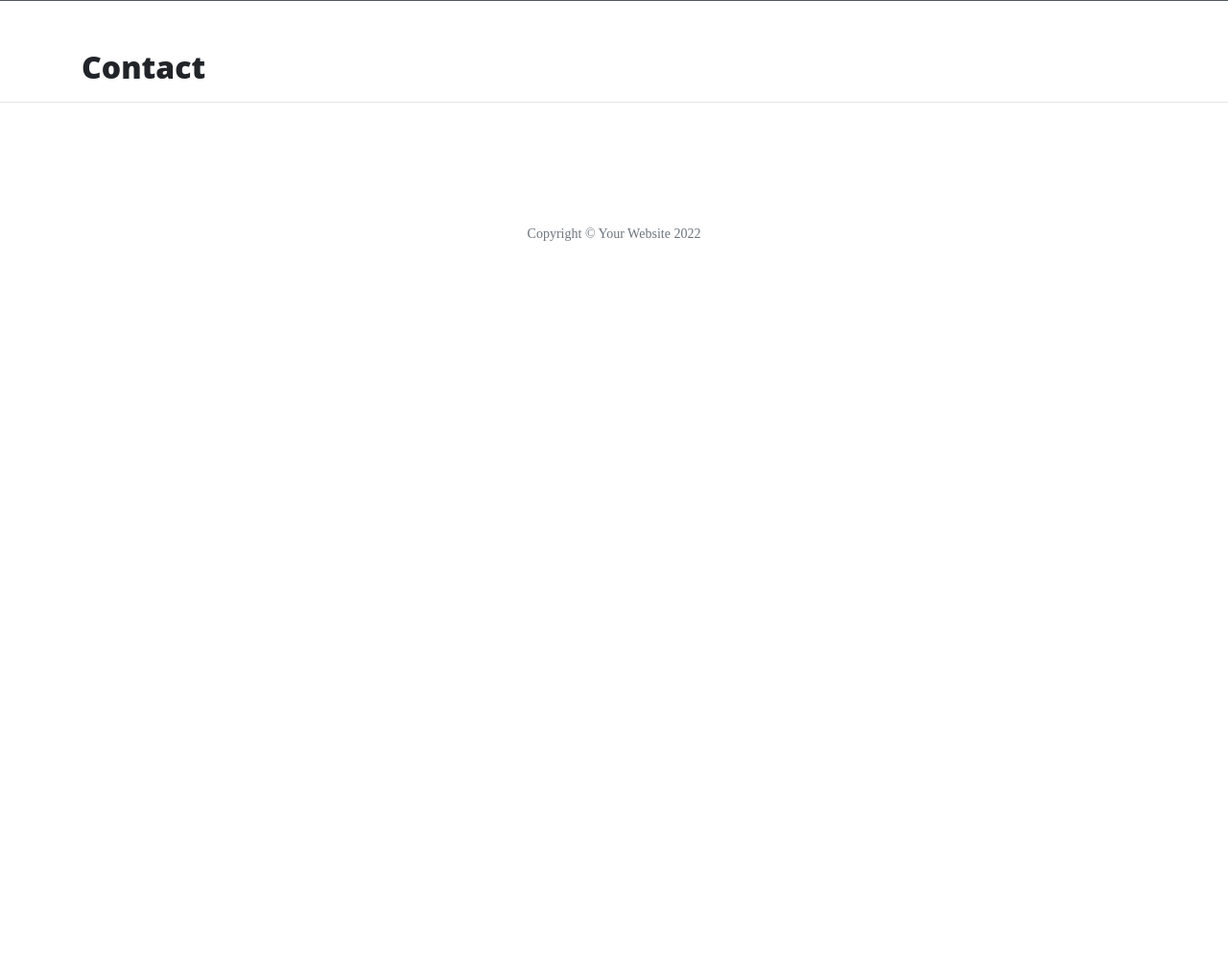
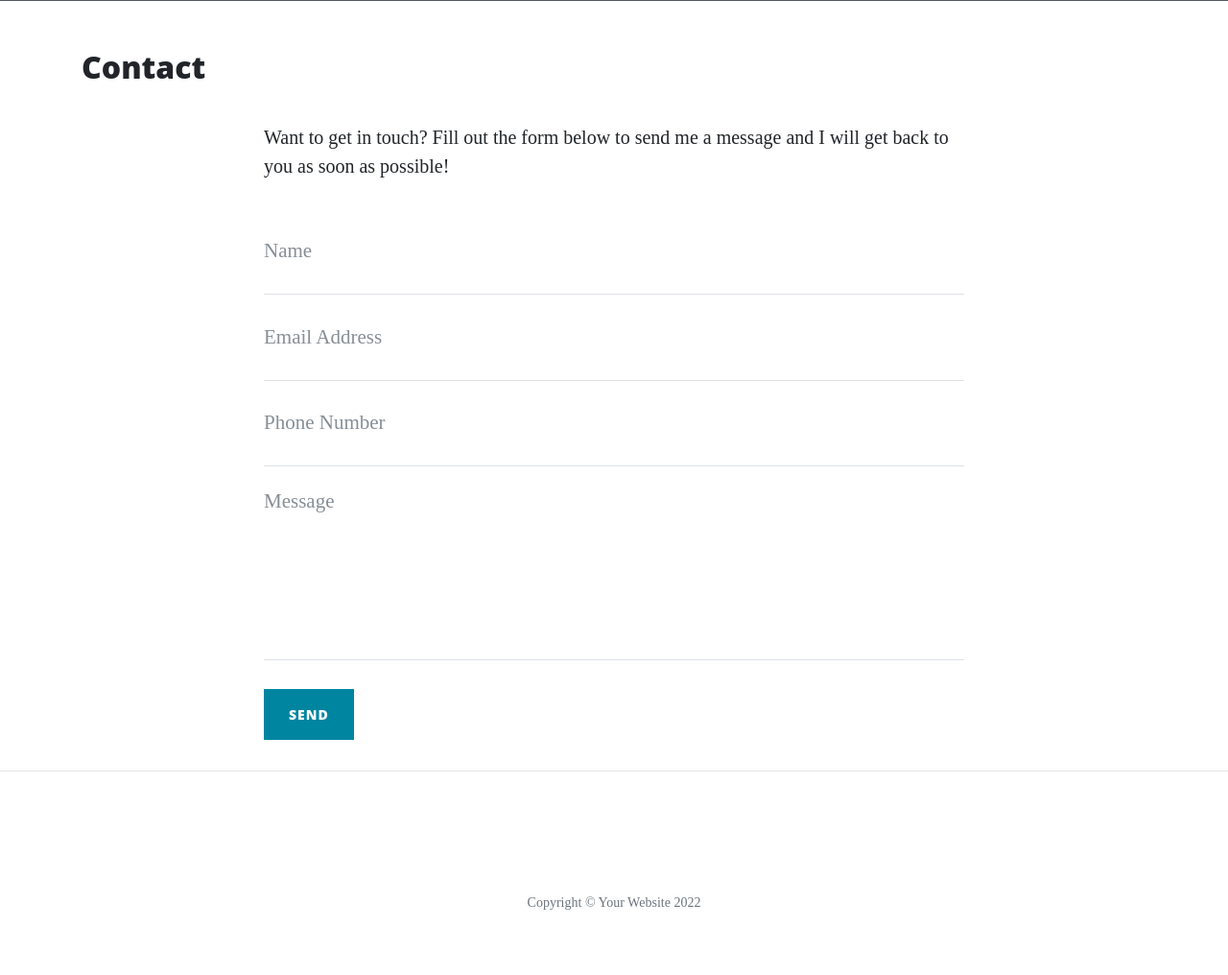
Before and after one commit to kslg/kslg-thorin-flask-app, a Flask app: page /contact in a window 1280 px wide. Shown: the part 627-1643 px from the top of the page at 96% size. Before the commit the page ends 878 px from the top, so only its background shows below. Run offline with Flask 2, Linux system fonts and the light colour scheme; some libraries are stand-ins or nearby versions.

Commit message:
Addded contact form with POST request. Added request library.

```diff
--- a/run.py
+++ b/run.py
@@ -4,7 +4,7 @@ import os
 import json
 # we need to do is to import the Flask class.
 # The capital F indicates that it's a class name, so it's important to use a uppercase F here.
-from flask import Flask, render_template
+from flask import Flask, render_template, request
 
 # In Flask, the convention is that our variable is called 'app'.
 # Since we're just using a single module, we can use __name__
@@ -41,8 +41,11 @@ def about_member(member_name):
     return render_template("member.html", member=member)
 
 
-@app.route("/contact")
+@app.route("/contact", methods=["GET", "POST"])
 def contact():
+    if request.method == "POST":
+        print(request.form.get("name"))
+        print(request.form["email"])
     return render_template("contact.html", page_title="Contact")
 
 
--- a/templates/contact.html
+++ b/templates/contact.html
@@ -1,4 +1,50 @@
 {% extends "base.html" %}
 {% block content %}
     <h2>{{ page_title }}</h2>
+
+    <div class="row">
+        <div class="col-lg-8 col-md-10 mx-auto">
+            <p>Want to get in touch? Fill out the form below to send me a message and I will get back to you as soon as
+                possible!</p>
+            <form method="POST" name="sentMessage" id="contactForm" novalidate>
+                <div class="control-group">
+                    <div class="form-group floating-label-form-group controls">
+                        <label>Name</label>
+                        <input type="text" class="form-control" placeholder="Name" name="name" id="name" required
+                            data-validation-required-message="Please enter your name.">
+                        <p class="help-block text-danger"></p>
+                    </div>
+                </div>
+                <div class="control-group">
+                    <div class="form-group floating-label-form-group controls">
+                        <label>Email Address</label>
+                        <input type="email" class="form-control" placeholder="Email Address" name="email" id="email" required
+                            data-validation-required-message="Please enter your email address.">
+                        <p class="help-block text-danger"></p>
+                    </div>
+                </div>
+                <div class="control-group">
+                    <div class="form-group col-xs-12 floating-label-form-group controls">
+                        <label>Phone Number</label>
+                        <input type="tel" class="form-control" placeholder="Phone Number" name="phone" id="phone" required
+                            data-validation-required-message="Please enter your phone number.">
+                        <p class="help-block text-danger"></p>
+                    </div>
+                </div>
+                <div class="control-group">
+                    <div class="form-group floating-label-form-group controls">
+                        <label>Message</label>
+                        <textarea rows="5" class="form-control" placeholder="Message" name="message" id="message" required
+                            data-validation-required-message="Please enter a message."></textarea>
+                        <p class="help-block text-danger"></p>
+                    </div>
+                </div>
+                <br>
+                <div id="success"></div>
+                <div class="form-group">
+                    <button type="submit" class="btn btn-primary" id="sendMessageButton">Send</button>
+                </div>
+            </form>
+        </div>
+    </div>
 {% endblock %}
```
